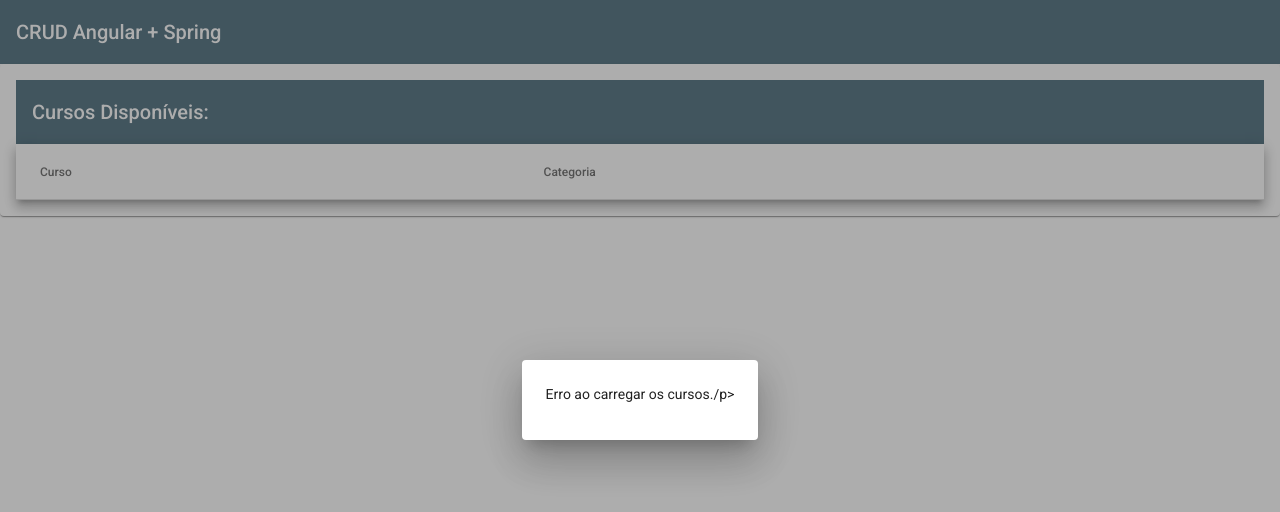
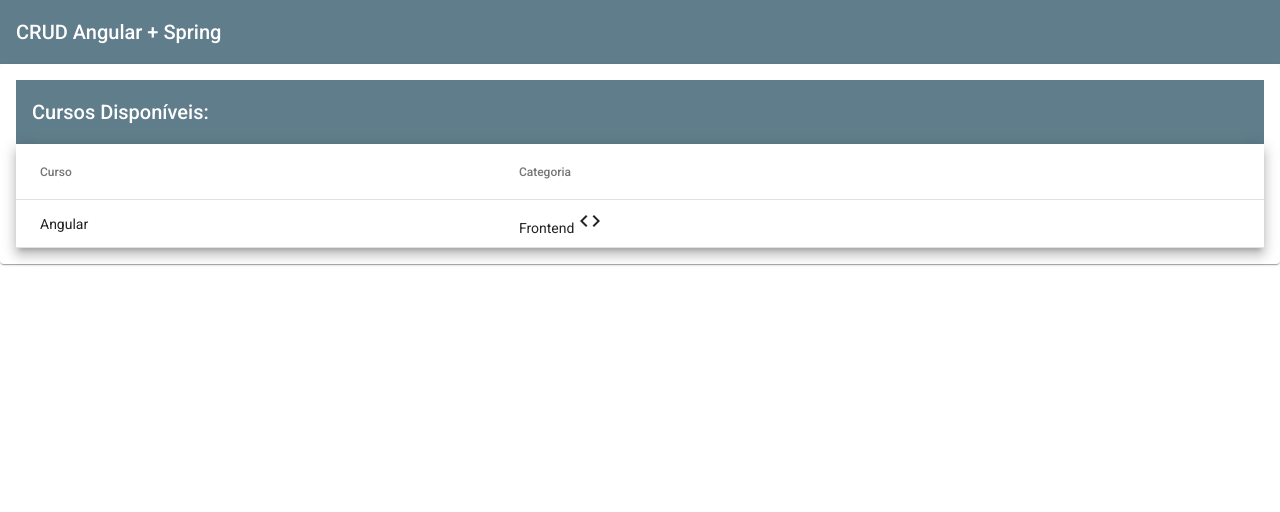
Before and after one commit to zomcarlos/angular, an Angular app: page /cursos in a window 1280 px wide. Shown: the top 512 px of the page. Built offline with nearby package versions, Linux system fonts and the light colour scheme; no server answers.

Commit message:
criação pipe, além de refinamento do dialog

```diff
--- a/src/app/courses/courses/courses.component.html
+++ b/src/app/courses/courses/courses.component.html
@@ -11,7 +11,9 @@
       <!-- Category Column -->
       <ng-container matColumnDef="category">
         <th mat-header-cell *matHeaderCellDef> Categoria </th>
-        <td mat-cell *matCellDef="let courses"> {{ courses.category }} </td>
+        <td mat-cell *matCellDef="let courses"> {{ courses.category }}
+          <mat-icon aria-hidden="false" aria-label="Categoria do curso">{{courses.category|category}}</mat-icon>
+        </td>
       </ng-container>
 
       <tr mat-header-row *matHeaderRowDef="displayedColumns"></tr>
--- a/src/app/courses/courses/courses.component.ts
+++ b/src/app/courses/courses/courses.component.ts
@@ -29,7 +29,7 @@ export class CoursesComponent implements OnInit {
     this.courses$ = this.coursesService.list()
       .pipe(
         catchError(error => {
-          this.onError("Erro ao carregar os cursos.")
+          this.onError(`Erro ao carregar os cursos.`)
           return of([])
         })
 
--- a/src/app/courses/services/courses.service.ts
+++ b/src/app/courses/services/courses.service.ts
@@ -9,7 +9,7 @@ import { Course } from './../models/course';
 })
 export class CoursesService {
 
-  private readonly API = '/assets/acourses.json';
+  private readonly API = '/assets/courses.json';
 
   constructor(private httpClient: HttpClient) { }
 
@@ -17,7 +17,7 @@ export class CoursesService {
     return this.httpClient.get<Course[]>(this.API)
     .pipe(
       first(), //faz com que após uma requisição, o comando seja encerrado
-      delay(5000), //atrasa o funcionamento da barra de progresso em X ms;
+     // delay(5000), //atrasaria o funcionamento da barra de progresso em X ms;
       tap(courses => console.log(courses))
     );
   }
--- a/src/app/shared/app-material/app-material.module.ts
+++ b/src/app/shared/app-material/app-material.module.ts
@@ -1,7 +1,9 @@
 //module to material related imports;
 import { NgModule } from '@angular/core';
+import { MatButtonModule } from '@angular/material/button';
 import { MatCardModule } from '@angular/material/card';
 import { MatDialogModule } from '@angular/material/dialog';
+import { MatIconModule } from '@angular/material/icon';
 import { MatProgressSpinnerModule } from '@angular/material/progress-spinner';
 import { MatTableModule } from '@angular/material/table';
 import { MatToolbarModule } from '@angular/material/toolbar';
@@ -15,7 +17,9 @@ import { MatToolbarModule } from '@angular/material/toolbar';
     MatCardModule,
     MatToolbarModule,
     MatProgressSpinnerModule,
-    MatDialogModule
+    MatDialogModule,
+    MatButtonModule,
+    MatIconModule
   ],
 
 })
--- a/src/app/shared/components/error-dialog/error-dialog.component.html
+++ b/src/app/shared/components/error-dialog/error-dialog.component.html
@@ -1 +1,5 @@
-<p>{{data}}/p>
+  <h1 mat-dialog-title style="color: rgb(192, 46, 46);"> Erro!</h1>
+  <div mat-dialog-content>{{ data }}</div>
+  <div mat-dialog-actions align="center">
+    <button mat-stroked-button mat-dialog-close>Close</button>
+  </div>
--- /dev/null
+++ b/src/app/shared/pipes/category.pipe.ts
@@ -0,0 +1,16 @@
+import { Pipe, PipeTransform } from '@angular/core';
+
+@Pipe({
+  name: 'category'
+})
+export class CategoryPipe implements PipeTransform {
+
+  transform(value: string): string {
+    switch(value){
+      case 'front-end': return 'code';
+      case 'back-end': return 'computer';
+  }
+    return 'code';
+  }
+
+}
```
Also changed, not shown: src/app/shared/shared.module.ts (+5 -2 lines), 1 other file (tests, documents, lock files or other folders).
